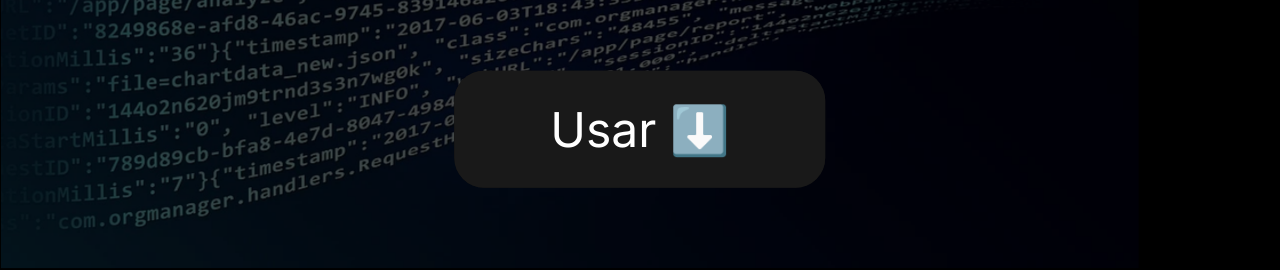
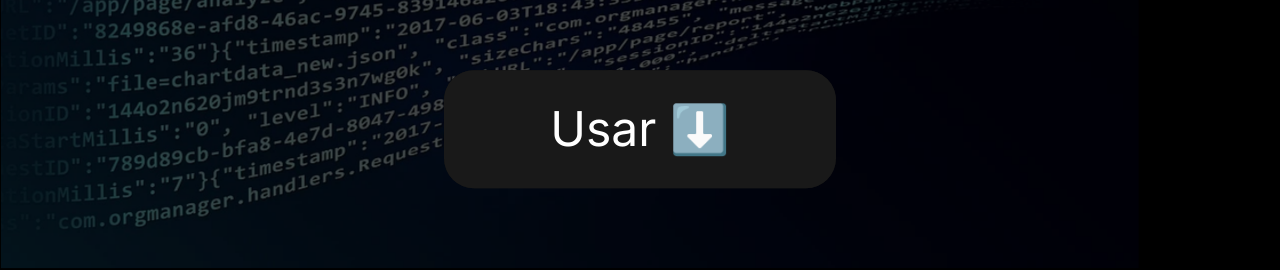
Before and after one commit to BrennonMeireles/sprint-consumo-api, a plain HTML site: page index.html in a window 1280 px wide. Shown: the part 671-941 px from the top of the page. Drawn offline with Linux system fonts and the light colour scheme.

Commit message:
feat:buttom-correction

```diff
--- a/src/css/style.css
+++ b/src/css/style.css
@@ -87,6 +87,8 @@ a {
     z-index: 1;
     border-radius: 30px;
     text-align: center;
+    width: 200px;
+    height: 60px;
 }
 
   .bn5:before {
@@ -214,13 +216,11 @@ h1,h2,h3,h4, p {
 }
 
 nav{
-    /* border: 1px solid white; */
     display: flex;
     justify-content: space-between;
     padding-top: 50px;
     padding-left: 150px;
     padding-right: 150px;
-    /* width: 100%; */
 }
 
 a {
```
